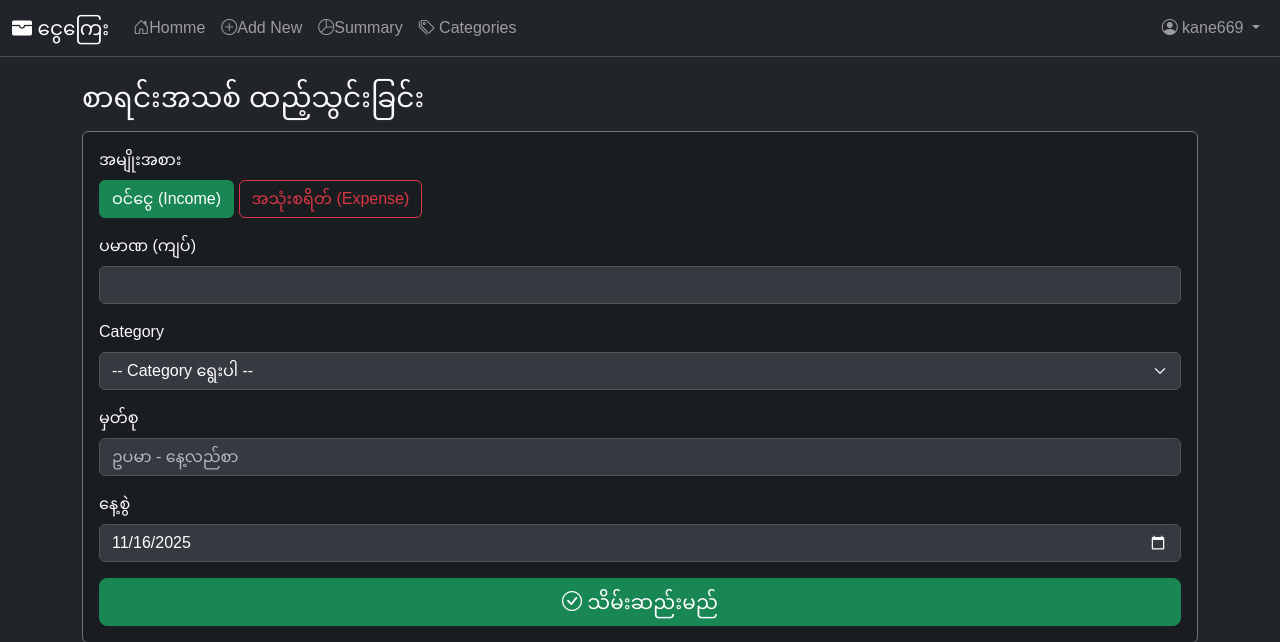
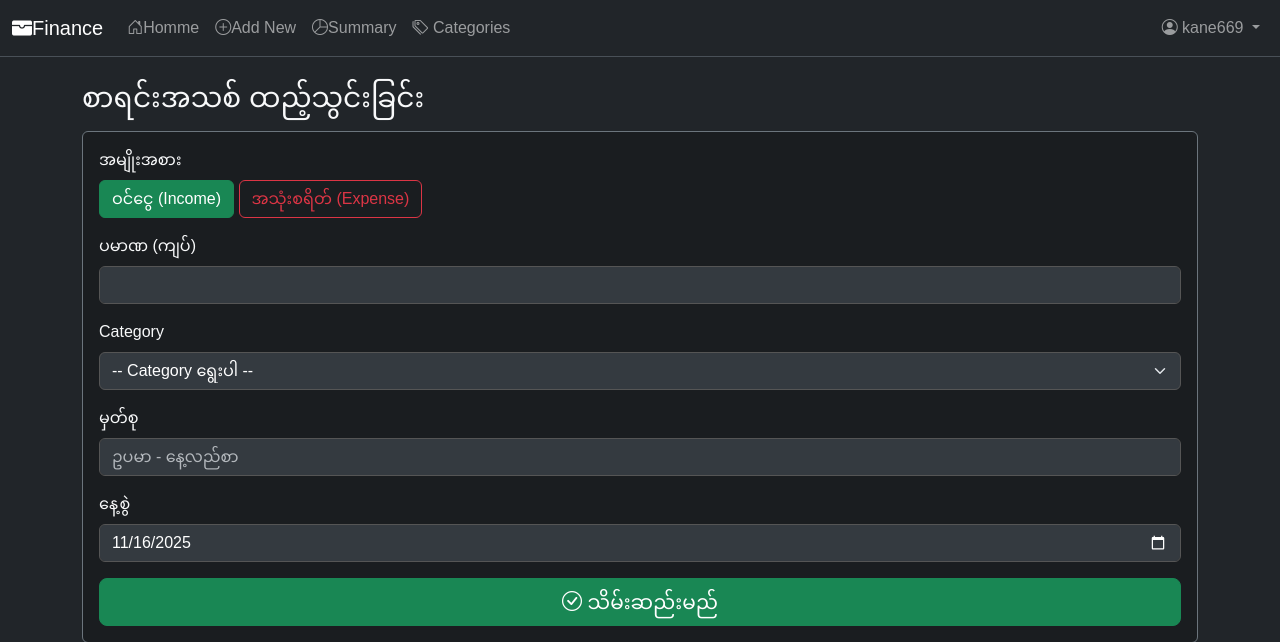
Before and after one commit to Xsenghan/Finance_App, a Flask app: page /add in a window 1280 px wide. Shown: the top 642 px of the page. Run offline with Flask 3, Linux system fonts and the light colour scheme; a user stored in the database is signed in; data comes from the database, SQL or seed files in the repository.

Commit message:
change some features

```diff
--- a/templates/layout.html
+++ b/templates/layout.html
@@ -14,7 +14,7 @@
 
     <nav class="navbar navbar-expand-lg navbar-dark bg-dark border-bottom sticky-top">
         <div class="container-fluid">
-            <a class="navbar-brand" href="{{ url_for('index') }}"><i class="bi bi-wallet-fill"></i> ငွေကြေး</a>
+            <a class="navbar-brand" href="{{ url_for('index') }}"><i class="bi bi-wallet-fill"></i>Finance</a>
             <button class="navbar-toggler" type="button" data-bs-toggle="collapse" data-bs-target="#navbarNav" aria-controls="navbarNav" aria-expanded="false" aria-label="Toggle navigation">
                 <span class="navbar-toggler-icon"></span>
             </button>
```
